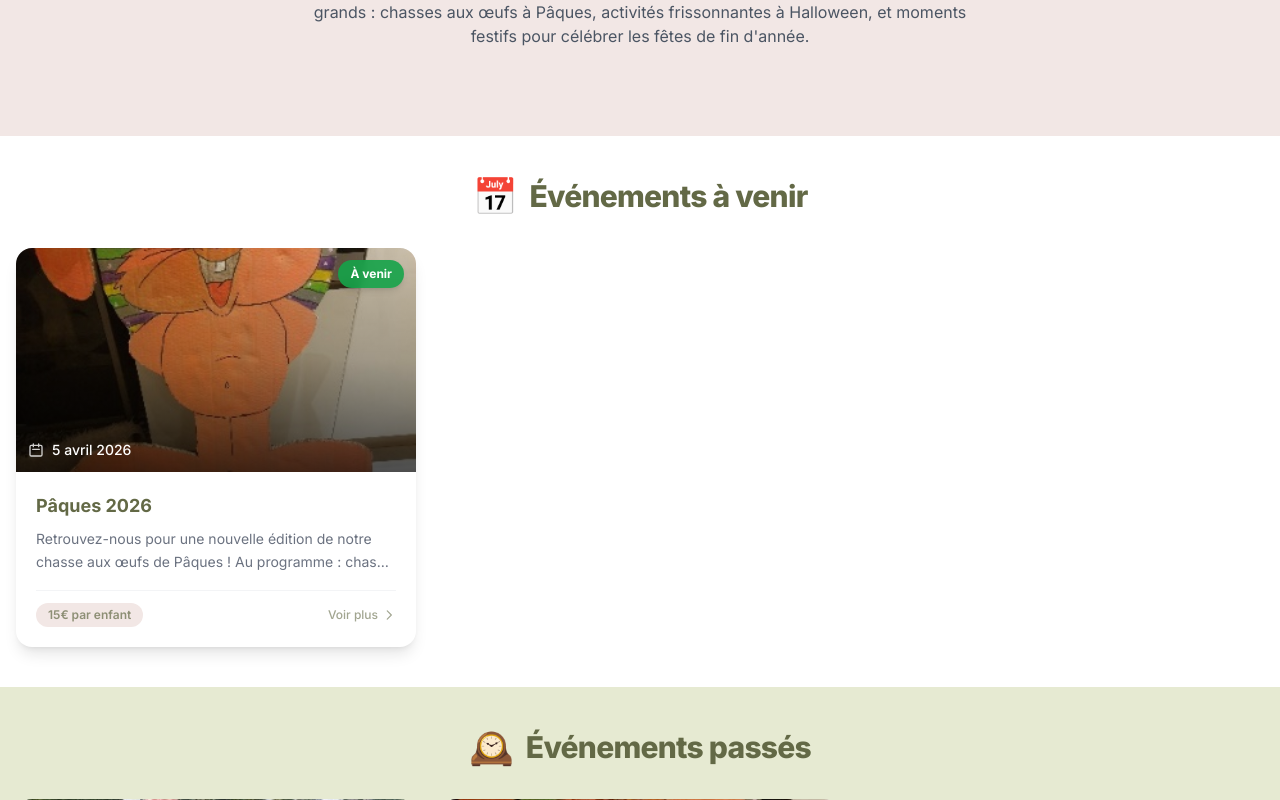
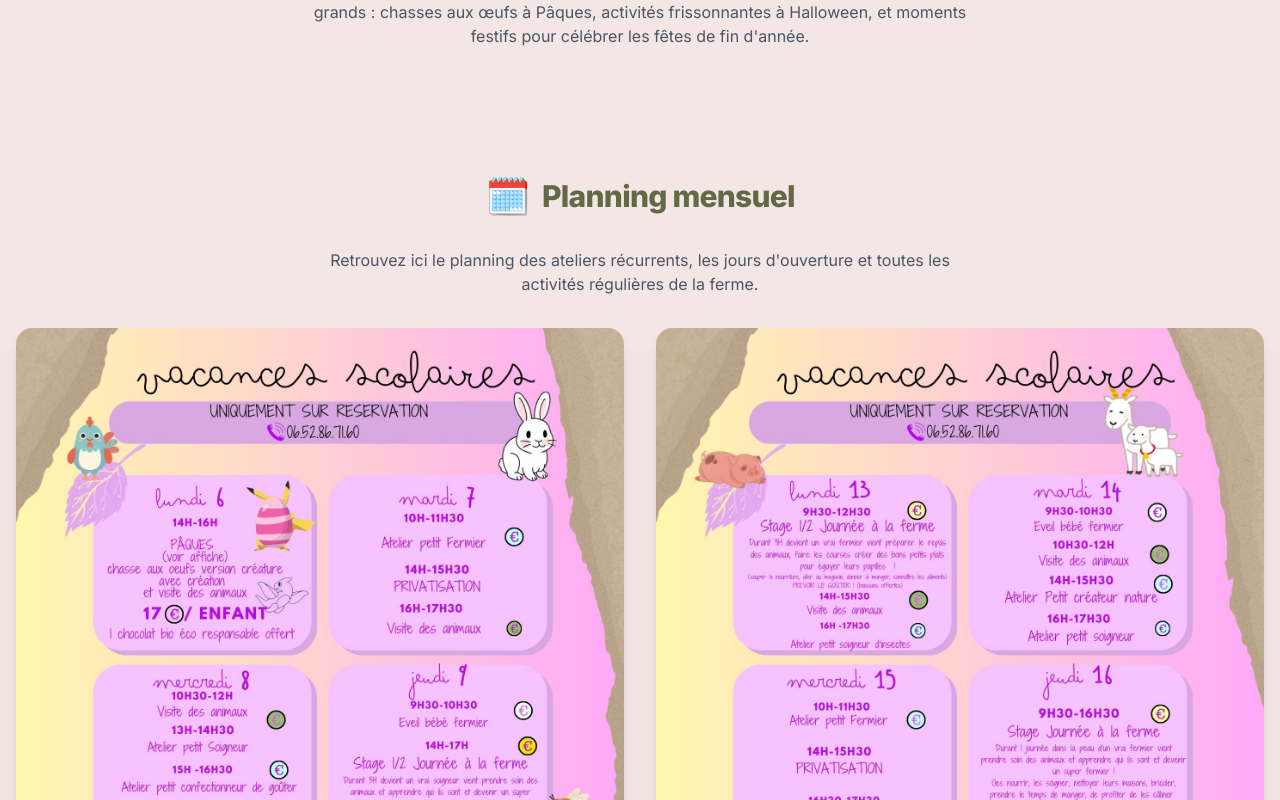
Before and after one commit to BenBBO/pathocalme, a Next.js app: page /evenements in a window 1280 px wide. Shown: the part 340-1140 px from the top of the page. Built offline with nearby package versions, Linux system fonts and the light colour scheme.

Commit message:
feat: restore Planning section on homepage and add Planning mensuel to events page
Agent-Logs-Url: https://github.com/BenBBO/pathocalme/sessions/aeb10324-f52f-4264-9b85-8092cc24e694

Co-authored-by: ben-acorel <205780827+ben-acorel@users.noreply.github.com>

```diff
--- a/src/app/evenements/page.js
+++ b/src/app/evenements/page.js
@@ -44,6 +44,43 @@ export default function Evenements() {
           </p>
         </div>
       </section>
+
+      {/* ─── Planning mensuel ─────────────────────────────────────── */}
+      <motion.section
+        className="bg-event py-10"
+        initial={{ opacity: 0, y: 30 }}
+        whileInView={{ opacity: 1, y: 0 }}
+        transition={{ duration: 1 }}
+        viewport={{ once: true }}
+      >
+        <div className="px-4 mx-auto max-w-screen-xl">
+          <div className="flex items-center gap-3 mb-8 justify-center">
+            <span className="text-4xl" aria-hidden="true">
+              🗓️
+            </span>
+            <h2 className="text-3xl font-extrabold text-secondary tracking-tight">
+              Planning mensuel
+            </h2>
+          </div>
+          <p className="text-center text-gray-600 mb-8 max-w-2xl mx-auto">
+            Retrouvez ici le planning des ateliers récurrents, les jours d&apos;ouverture et toutes les activités régulières de la ferme.
+          </p>
+          <div className="grid grid-cols-1 lg:grid-cols-2 gap-8">
+            <motion.div
+              className="rounded-2xl overflow-hidden shadow-lg hover:shadow-2xl transition-shadow duration-300"
+              whileHover={{ y: -4 }}
+            >
+              <img className="h-auto w-full object-cover" loading="lazy" src="/images/vacances paques 2.jpg" alt="planning vacances de Pâques" />
+            </motion.div>
+            <motion.div
+              className="rounded-2xl overflow-hidden shadow-lg hover:shadow-2xl transition-shadow duration-300"
+              whileHover={{ y: -4 }}
+            >
+              <img className="h-auto w-full object-cover" loading="lazy" src="/images/vacances paques.jpg" alt="planning vacances de Pâques 2" />
+            </motion.div>
+          </div>
+        </div>
+      </motion.section>
 
       {/* ─── Événements à venir ──────────────────────────────────────── */}
       <motion.section
--- a/src/app/page.js
+++ b/src/app/page.js
@@ -69,6 +69,28 @@ export default function Home() {
             </div>
           </div>
         </section>
+        {/* Planning */}
+        <section className="bg-event p-8 md:p-14">
+          <motion.div
+            className="max-w-screen-xl mx-auto"
+            initial={{ opacity: 0, y: 30 }}
+            whileInView={{ opacity: 1, y: 0 }}
+            transition={{ duration: 1 }}
+            viewport={{ once: true }}
+          >
+            <div className="text-center mb-10">
+              <span className="text-4xl" aria-hidden="true">🗓️</span>
+              <h2 className="text-2xl font-semibold tracking-widest uppercase mt-2">
+                Planning vacances de Pâques
+              </h2>
+            </div>
+            <div className="grid grid-cols-1 lg:grid-cols-2 gap-10">
+              <img className="h-auto max-w-full rounded-lg shadow-md justify-self-center" loading="lazy" src="images/vacances paques 2.jpg" alt="planning vacances de Pâques" />
+              <img className="h-auto max-w-full rounded-lg shadow-md justify-self-center" loading="lazy" src="images/vacances paques.jpg" alt="planning vacances de Pâques 2" />
+            </div>
+          </motion.div>
+        </section>
+
         {/* Upcoming events */}
         {upcomingEvents.length > 0 && (
           <section className="bg-event p-8 md:p-14">
```
